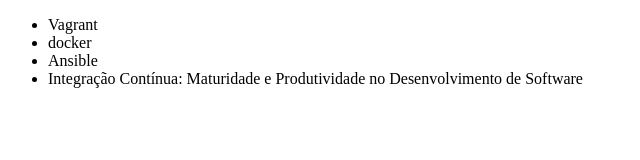
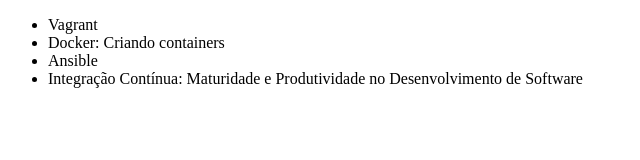
Before and after one commit to kendyfast/alura-git, a plain HTML site: page index.html in a window 1280 px wide. Shown: the whole page, without its empty margins (0-640 px from the left). Drawn offline with Linux system fonts and the light colour scheme.

Commit message:
Corrigindo nome do curso de Docker

```diff
--- a/index.html
+++ b/index.html
@@ -7,7 +7,7 @@
 <body>
     <ul>
         <li>Vagrant</li>
-        <li>docker</li>
+        <li>Docker: Criando containers
         <li>Ansible</li>
         <li>Integração Contínua: Maturidade e Produtividade no Desenvolvimento de Software</li>
     </ul>
```
